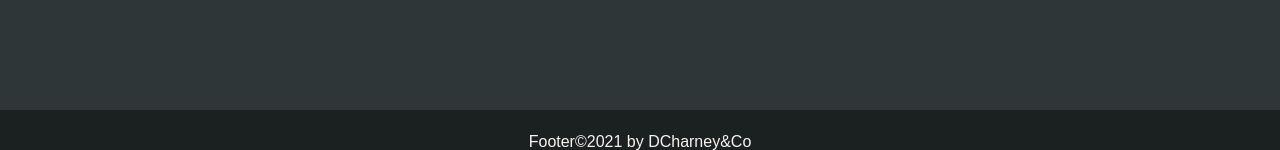
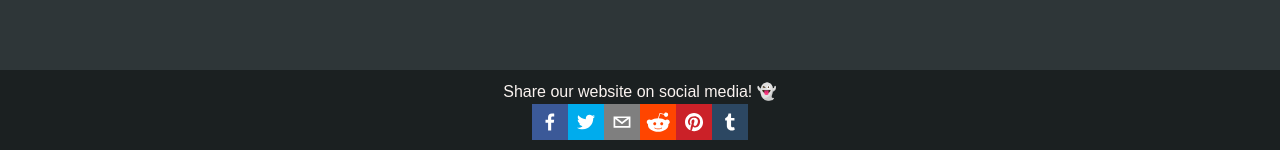
Before and after one commit to dcharney/maniacs-of-hhn, a React (Create React App) app in the folder client/: page /chat in a window 1280 px wide. Shown: the part 650-800 px from the top of the page. Built offline with nearby package versions, Linux system fonts and the light colour scheme; no server answers; the HTML template or start-up script is replaced by a standard one; a web font is replaced by a local one.

Commit message:
finished footer

```diff
--- a/client/package.json
+++ b/client/package.json
@@ -20,6 +20,7 @@
     "react-router-dom": "^5.2.0",
     "react-script-tag": "^1.1.2",
     "react-scripts": "4.0.3",
+    "react-share": "^4.4.0",
     "web-vitals": "^0.2.4",
     "workbox-background-sync": "^5.1.4",
     "workbox-broadcast-update": "^5.1.4",
--- a/client/src/components/Footer/index.js
+++ b/client/src/components/Footer/index.js
@@ -1,12 +1,69 @@
 import React from 'react';
 import './style.css';
+import {
+  FacebookShareButton,
+  FacebookIcon,
+  TwitterShareButton,
+  TwitterIcon,
+  EmailShareButton,
+  EmailIcon,
+  RedditShareButton,
+  RedditIcon,
+  PinterestShareButton,
+  PinterestIcon,
+  TumblrShareButton,
+  TumblrIcon
+} from "react-share";
 
 const Footer = () => {
   return (
     <footer id="footer" className="sticky-btm">
       <div>
-        Footer
-        <span>&copy;2021 by DCharney&Co</span>
+        Share our website on social media! 👻<br />
+        <FacebookShareButton
+          url={"#"}
+          quote={"Join the Maniacs of Horror Nights"}
+          hashtag="#maniacsofhhn"
+        >
+          <FacebookIcon size={36} />
+        </FacebookShareButton>
+
+        <TwitterShareButton
+          url={"#"}
+          quote={"Join the Maniacs of Horror Nights"}
+          hashtag="#maniacsofhhn"
+        >
+          <TwitterIcon size={36} />
+        </TwitterShareButton>
+
+        <EmailShareButton
+          url={"#"}
+        >
+          <EmailIcon size={36} />
+        </EmailShareButton>
+
+        <RedditShareButton
+          url={"#"}
+          quote={"Join the Maniacs of Horror Nights"}
+        >
+          <RedditIcon size={36} />
+        </RedditShareButton>
+
+        <PinterestShareButton
+          url={"#"}
+          quote={"Join the Maniacs of Horror Nights"}
+          hashtag="#maniacsofhhn"
+        >
+          <PinterestIcon size={36} />
+        </PinterestShareButton>
+
+        <TumblrShareButton
+          url={"#"}
+          quote={"Join the Maniacs of Horror Nights"}
+          hashtag="#maniacsofhhn"
+        >
+          <TumblrIcon size={36} />
+        </TumblrShareButton>
       </div>
     </footer>
   );
--- a/client/src/components/Footer/style.css
+++ b/client/src/components/Footer/style.css
@@ -6,8 +6,7 @@
 #footer {
     background-color: var(--dark);
     width: 100%;
-    height: 20px;
+    padding: 10px;
     text-align: center;
-    padding: 20px;
     z-index: 999;
 }
```
Also changed, not shown: 1 other file (tests, documents, lock files or other folders).
